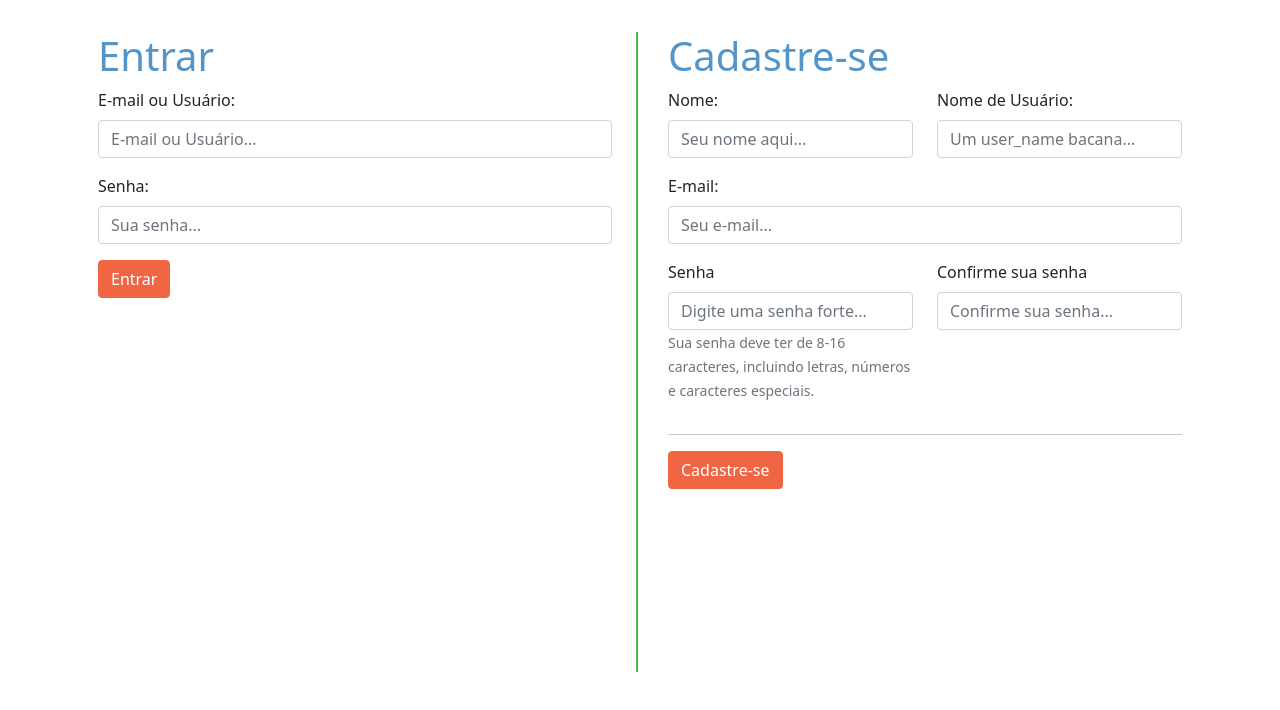
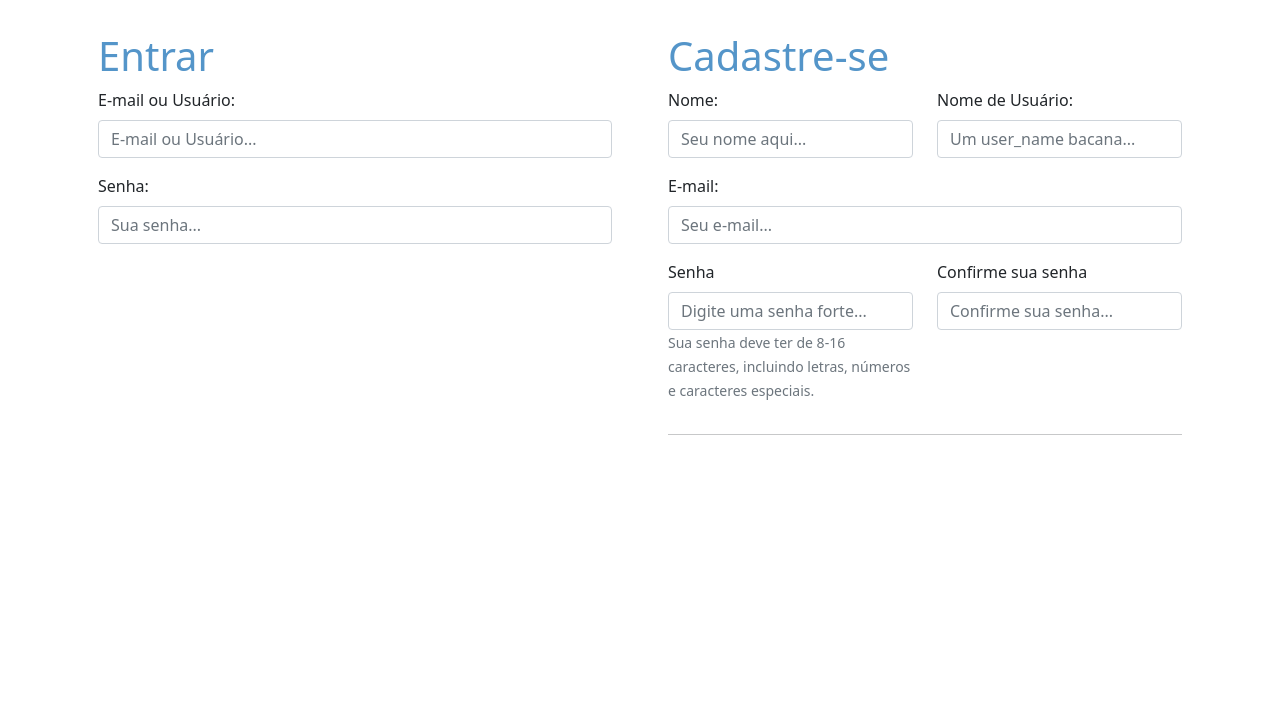
Before and after one commit to GustavoMont/tokevents, a React (Create React App) app in the folder client/: page / in a window 1280 px wide. Shown: the top 710 px of the page. Built offline with nearby package versions, Linux system fonts and the light colour scheme.

Commit message:
:pencil: update colors

```diff
--- a/client/src/styles/App.css
+++ b/client/src/styles/App.css
@@ -7,9 +7,6 @@
 :root{
     --main-color: rgba(84, 149, 201, 1);
     --analog-main-dark: rgba(3, 37, 108, 1);
-    --secondary-color: rgba(240, 101, 67, 1);
-    --terciary-color: rgba(76, 185, 68, 1);
-    --contrast-main: rgba(245, 238, 158, 1);
 
     --postit-yellow: #f1e41b;
     --postit-pink: #ff8d9c;
```
